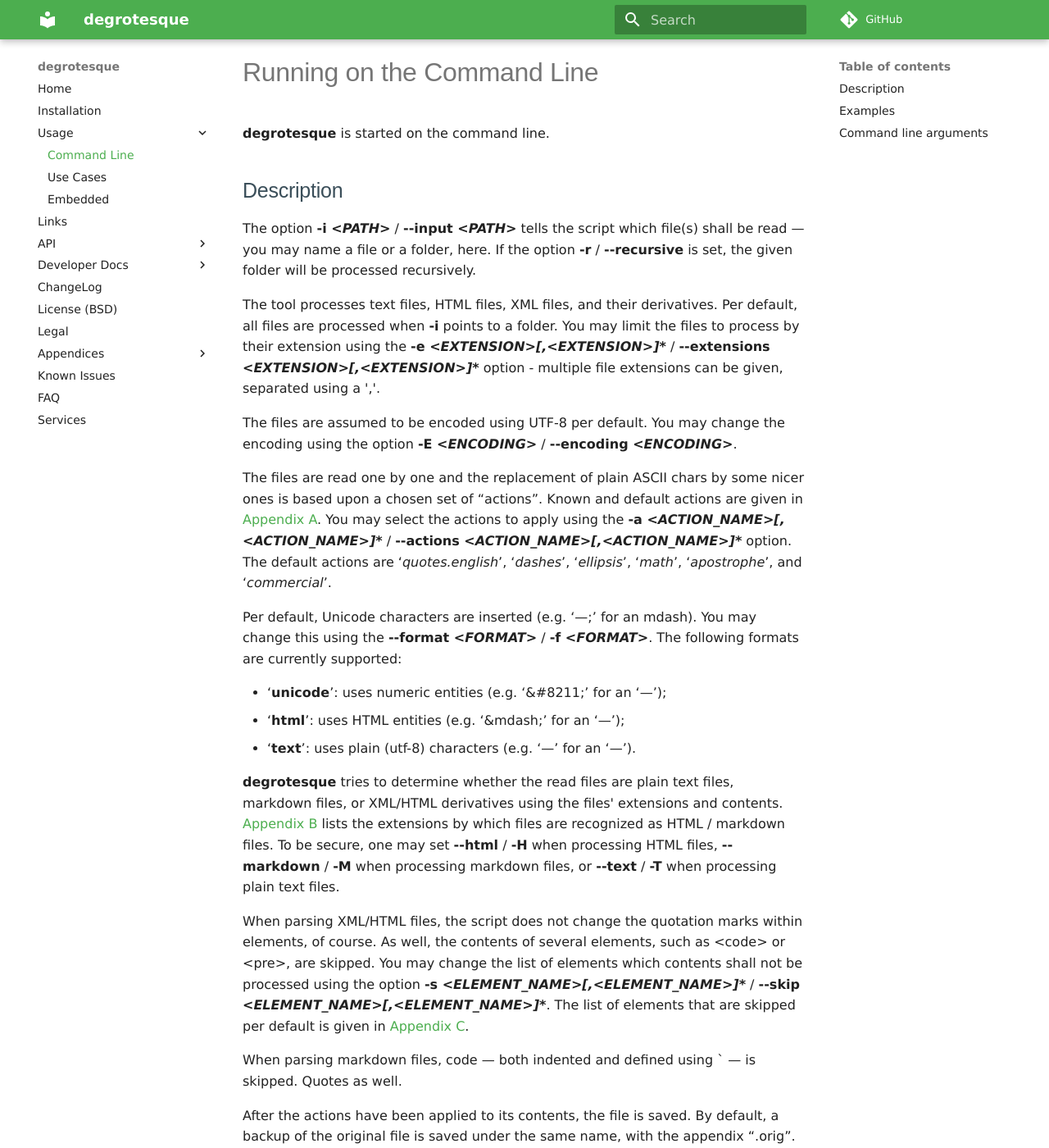
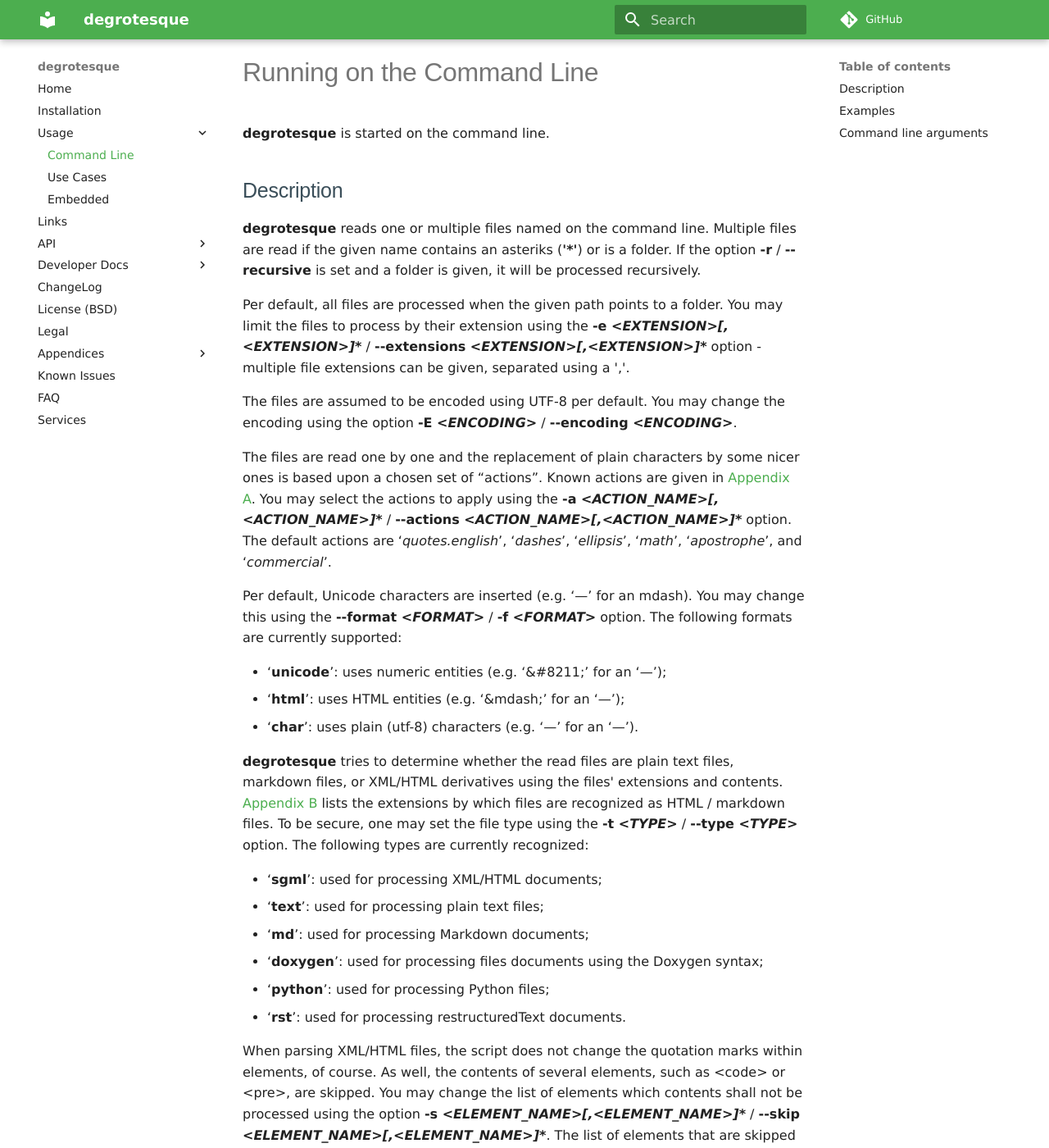
Before and after one commit to dkrajzew/degrotesque, an MkDocs documentation site: the page built from docs/cmd.md, in a window 1280 px wide and 1400 px high. Shown: the whole window at 82% size. Built offline with MkDocs 1.6.1 and Material for MkDocs 9.7.7, drawn with Linux system fonts in a browser that asks for light colours; comment, search, counter and statistics services are not loaded; some of the changed text lies outside the part shown.

Commit message:
revisiting command line option descriptions

````diff
--- a/docs/cmd.md
+++ b/docs/cmd.md
@@ -5,41 +5,50 @@ __degrotesque__ is started on the command line.
 
 ## Description
 
-The option __-i _&lt;PATH&gt;___ / __--input _&lt;PATH&gt;___ tells the script which file(s) shall be read &mdash; you may name a file or a folder, here. If the option __-r__ / __--recursive__ is set, the given folder will be processed recursively.
+__degrotesque__ reads one or multiple files named on the command line. Multiple files are read if the given name contains an asteriks (__'\*'__) or is a folder. If the option __-r__ / __--recursive__ is set and a folder is given, it will be processed recursively.
 
-The tool processes text files, HTML files, XML files, and their derivatives. Per default, all files are processed when **-i**  points to a folder. You may limit the files to process by their extension using the __-e _&lt;EXTENSION&gt;[,&lt;EXTENSION&gt;]\*___ / __--extensions _&lt;EXTENSION&gt;[,&lt;EXTENSION&gt;]*___ option - multiple file extensions can be given, separated using a ','.
+Per default, all files are processed when the given path  points to a folder. You may limit the files to process by their extension using the __-e _&lt;EXTENSION&gt;[,&lt;EXTENSION&gt;]\*___ / __--extensions _&lt;EXTENSION&gt;[,&lt;EXTENSION&gt;]*___ option - multiple file extensions can be given, separated using a ','.
 
 The files are assumed to be encoded using UTF-8 per default. You may change the encoding using the option __-E _&lt;ENCODING&gt;___ / __--encoding _&lt;ENCODING&gt;___.
 
-The files are read one by one and the replacement of plain ASCII chars by some nicer ones is based upon a chosen set of &ldquo;actions&rdquo;. Known and default actions are given in [Appendix A](appendixA.md). You may select the actions to apply using the __-a _&lt;ACTION_NAME&gt;[,&lt;ACTION_NAME&gt;]*___ / __--actions _&lt;ACTION_NAME&gt;[,&lt;ACTION_NAME&gt;]\*___ option. The default actions are &#8216;_quotes.english_&#8217;, &#8216;_dashes_&#8217;, &#8216;_ellipsis_&#8217;, &#8216;_math_&#8217;, &#8216;_apostrophe_&#8217;, and &#8216;_commercial_&#8217;.
+The files are read one by one and the replacement of plain characters by some nicer ones is based upon a chosen set of &ldquo;actions&rdquo;. Known actions are given in [Appendix A](appendixA.md). You may select the actions to apply using the __-a _&lt;ACTION_NAME&gt;[,&lt;ACTION_NAME&gt;]*___ / __--actions _&lt;ACTION_NAME&gt;[,&lt;ACTION_NAME&gt;]\*___ option. The default actions are &#8216;_quotes.english_&#8217;, &#8216;_dashes_&#8217;, &#8216;_ellipsis_&#8217;, &#8216;_math_&#8217;, &#8216;_apostrophe_&#8217;, and &#8216;_commercial_&#8217;.
 
-Per default, Unicode characters are inserted (e.g. &#8216;—;&#8217; for an mdash). You may change this using the __--format _&lt;FORMAT&gt;___ / __-f _&lt;FORMAT&gt;___. The following formats are currently supported:
+Per default, Unicode characters are inserted (e.g. &#8216;—&#8217; for an mdash). You may change this using the __--format _&lt;FORMAT&gt;___ / __-f _&lt;FORMAT&gt;___ option. The following formats are currently supported:
 
 * &#8216;__unicode__&#8217;: uses numeric entities (e.g. &#8216;&amp;#8211;&#8217; for an &#8216;&mdash;&#8217;);
 * &#8216;__html__&#8217;: uses HTML entities (e.g. &#8216;&amp;mdash;&#8217; for an &#8216;&mdash;&#8217;);
-* &#8216;__text__&#8217;: uses plain (utf-8) characters (e.g. &#8216;—&#8217; for an &#8216;&mdash;&#8217;).
+* &#8216;__char__&#8217;: uses plain (utf-8) characters (e.g. &#8216;—&#8217; for an &#8216;&mdash;&#8217;).
 
 
-__degrotesque__ tries to determine whether the read files are plain text files, markdown files, or XML/HTML derivatives using the files&apos; extensions and contents. [Appendix B](appendixB.md) lists the extensions by which files are recognized as HTML / markdown files. To be secure, one may set __--html__ / __-H__ when processing HTML files, __--markdown__ / __-M__ when processing markdown files, or __--text__ / __-T__ when processing plain text files.
+**degrotesque** tries to determine whether the read files are plain text files, markdown files, or XML/HTML derivatives using the files&apos; extensions and contents. [Appendix B](appendixB.md) lists the extensions by which files are recognized as HTML / markdown files. To be secure, one may set the file type using the __-t _&lt;TYPE&gt;___ / __--type _&lt;TYPE&gt;___ option. The following types are currently recognized:
 
-When parsing XML/HTML files, the script does not change the quotation marks within elements, of course. As well, the contents of several elements, such as &lt;code&gt; or &lt;pre&gt;, are skipped. You may change the list of elements which contents shall not be processed using the option __-s _&lt;ELEMENT_NAME&gt;[,&lt;ELEMENT_NAME&gt;]*___ / __--skip _&lt;ELEMENT_NAME&gt;[,&lt;ELEMENT_NAME&gt;]\*___. The list of elements that are skipped per default is given in [Appendix C](appendixC.md).
+* &#8216;__sgml__&#8217;: used for processing XML/HTML documents;
+* &#8216;__text__&#8217;: used for processing plain text files;
+* &#8216;__md__&#8217;: used for processing Markdown documents;
+* &#8216;__doxygen__&#8217;: used for processing files documents using the Doxygen syntax;
+* &#8216;__python__&#8217;: used for processing Python files;
+* &#8216;__rst__&#8217;: used for processing restructuredText documents.
 
-When parsing markdown files, code &mdash; both indented and defined using ` &mdash; is skipped. Quotes as well.
+When parsing XML/HTML files, the script does not change the quotation marks within elements, of course. As well, the contents of several elements, such as &lt;code&gt; or &lt;pre&gt;, are skipped. You may change the list of elements which contents shall not be processed using the option __-s _&lt;ELEMENT_NAME&gt;[,&lt;ELEMENT_NAME&gt;]*___ / __--skip _&lt;ELEMENT_NAME&gt;[,&lt;ELEMENT_NAME&gt;]\*___. The list of elements that are skipped per default is given in [Appendix C](appendixC.md). This works only if the set / determined file type is &#8216;__sgml__&#8217;.
+
+When parsing markdown and restructuredText files, code is skipped. Quotes as well. When parsing doxygen files, only the contents of the doxygen-comments are processed. Only comments are processed in Python files, skipping pydoctest parts. The complete content of text files is processed. URLs and ISBN/ISSN numbers are always skipped (as well in text files), see [Appendix D](appendixD.md).
 
 After the actions have been applied to its contents, the file is saved. By default, a backup of the original file is saved under the same name, with the appendix &ldquo;.orig&rdquo;. You may omit the creation of these backup files using the option __-B / --no-backup__.
+
+You may as well define all the options in a configuration file. The options set within the configuration file must be preceeded by a line with "[degrotesque]". You can define the configuration file to load using the option __-c _&lt;FILE&gt;___ / __--config _&lt;FILE&gt;___. You may generate a configuration file that contains the currently given options using the option __-w _&lt;FILE&gt;___ / __--write-config _&lt;FILE&gt;___
 
 The option __--help__ / __-h__ prints a help screen. The option __--version__ the __degrotesque&apos;s__ version number.
 
 ## Examples
 
 ```console
-degrotesque --input my_page.html --actions quotes.german
+degrotesque --actions quotes.german my_page.html
 ```
 
 Replaces single and double quotes within the file &ldquo;my_page.html&rdquo; by their typographic German counterparts.
 
 ```console
-degrotesque --input my_folder --recursive --no-backup
+degrotesque --recursive --no-backup my_folder
 ```
 
 Applies the default actions to all files in the folder &ldquo;my_folder&rdquo; and all subfolders. No backup files are generated. The files format of each file is determined using the file&apos;s extension.
@@ -49,16 +58,15 @@ Applies the default actions to all files in the folder &ldquo;my_folder&rdquo; a
 
 The script can be started on the command line with the following options:
 
-* __--input/-i _&lt;PATH&gt;___: the file or the folder to process
+* __--config/-c _&lt;FILE&gt;___: Load options from the named cofniguration file
 * __--recursive/-r__: Set if the folder &mdash; if given &mdash; shall be processed recursively
 * __--extensions/-e _&lt;EXTENSION&gt;[,&lt;EXTENSION&gt;]*___: The extensions of files that shall be processed
 * __--encoding/-E _&lt;ENCODING&gt;___: The assumed encoding of the files
-* __--html/-H__: Files are HTML/XML-derivatives
-* __--text/-T__: Files are plain text files
-* __--markdown/-M__: Files are markdown files
-* __--format/-f _&lt;FORMAT&gt;___: Define the format of the replacements [&#8216;_html_&#8217;, &#8216;_unicode_&#8217;, &#8216;_text_&#8217;]
+* __--type/-t__: Defines the file type of the read files
 * __--no-backup/-B__: Set if no backup files shall be generated
+* __--format/-f _&lt;FORMAT&gt;___: Define the format of the replacements [&#8216;_html_&#8217;, &#8216;_unicode_&#8217;, &#8216;_char_&#8217;]
 * __--skip/-s _&lt;ELEMENT_NAME&gt;[,&lt;ELEMENT_NAME&gt;]*___: Elements which contents shall not be changed
 * __--actions/-a _&lt;ACTION_NAME&gt;[,&lt;ACTION_NAME&gt;]*___: Name the actions that shall be applied
+* __--write-config/-w _&lt;FILE&gt;___: Save the current options into the named file (generate a configuration file)
 * __--help__: Prints the help screen
 * __--version__: Prints the version
````
Also changed, not shown: docs/appendixA.md (+8 -6 lines), 5 other files.
